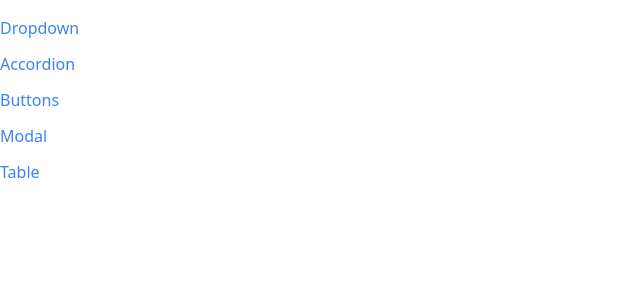
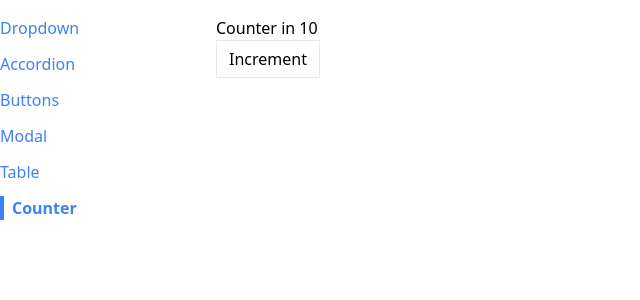
Before and after one commit to CamiloCardenasMesa/components, a React (Create React App) app: page /counter in a window 1280 px wide. Shown: the top 300 px of the page, without its empty margins (0-640 px from the left). Built offline with nearby package versions, Linux system fonts and the light colour scheme.

Commit message:
feat: counter initialized

```diff
--- a/src/App.js
+++ b/src/App.js
@@ -5,6 +5,7 @@ import DropdownPage from "./pages/DropdownPage";
 import ButtonPage from "./pages/ButtonPage";
 import ModalPage from "./pages/ModalPage";
 import TablePage from "./pages/TablePage";
+import CounterPage from "./pages/CounterPage";
 
 function App() {
   return (
@@ -26,6 +27,9 @@ function App() {
             <Route path="/table">
                 <TablePage />
             </Route>
+            <Route path="/counter">
+                <CounterPage initialCounter={10} />
+            </Route>
         </div>
     </div>
   );
--- a/src/components/Sidebar.js
+++ b/src/components/Sidebar.js
@@ -7,6 +7,7 @@ function Sidebar() {
         { label:'Buttons', path:'/buttons' },
         { label:'Modal', path:'/modal'},
         { label:'Table', path:'/table'},
+        { label:'Counter', path:'/counter'},
     ];
 
     const renderedLinks = links.map((link) => {
--- /dev/null
+++ b/src/pages/CounterPage.js
@@ -0,0 +1,27 @@
+import { useEffect, useState } from "react";
+import Button from '../components/Button';
+
+function CounterPage({ initialCounter }) {
+
+    const [count, setCount] = useState(initialCounter);
+
+    useEffect (() => {
+        console.log(count);
+    }, [count]);
+
+    const handleClick = () => {
+        setCount( count + 1);
+    }
+
+    return (
+        <div>
+            <h1>Counter in {count}</h1>
+            <Button onClick={handleClick}>
+                Increment
+            </Button>
+        </div>
+    );
+
+}
+
+export default CounterPage;
```
